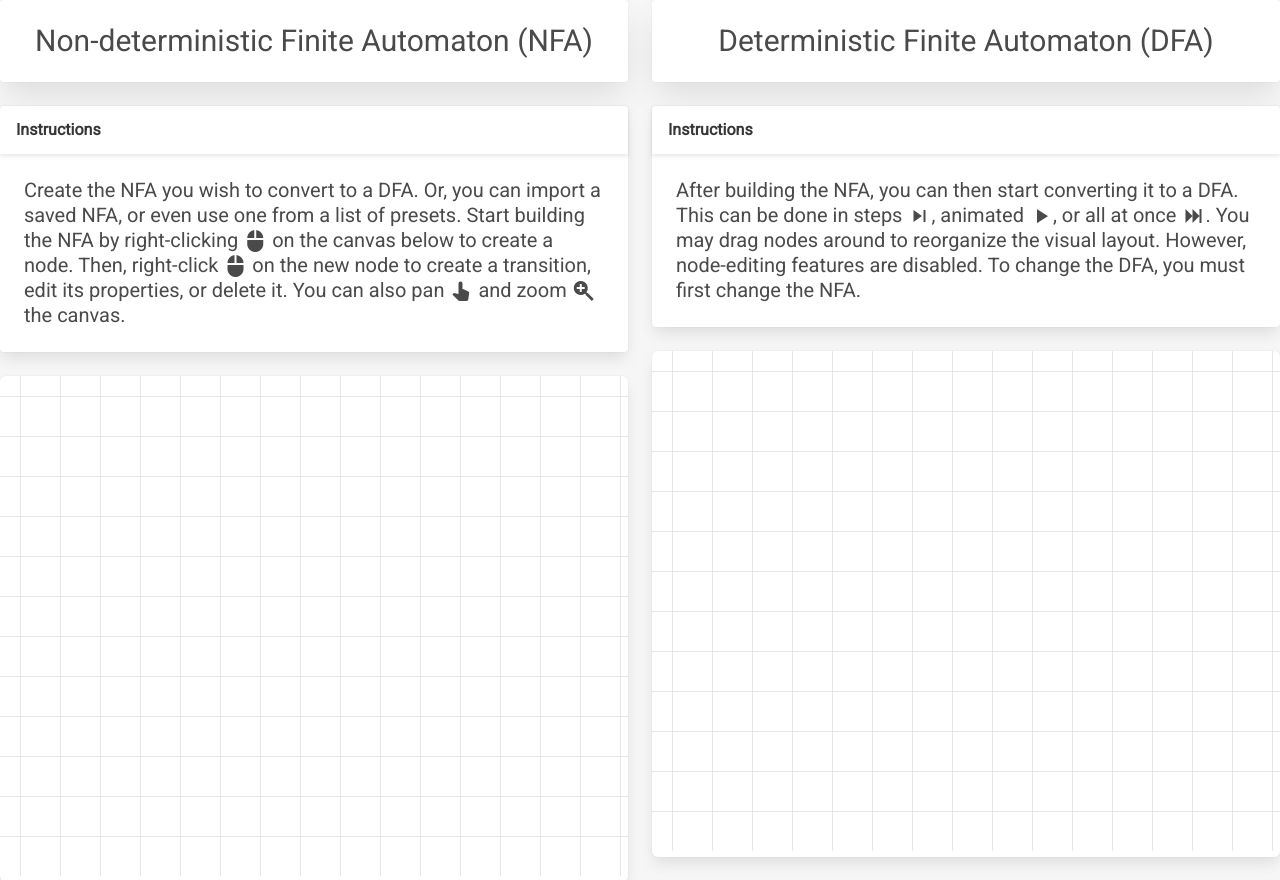
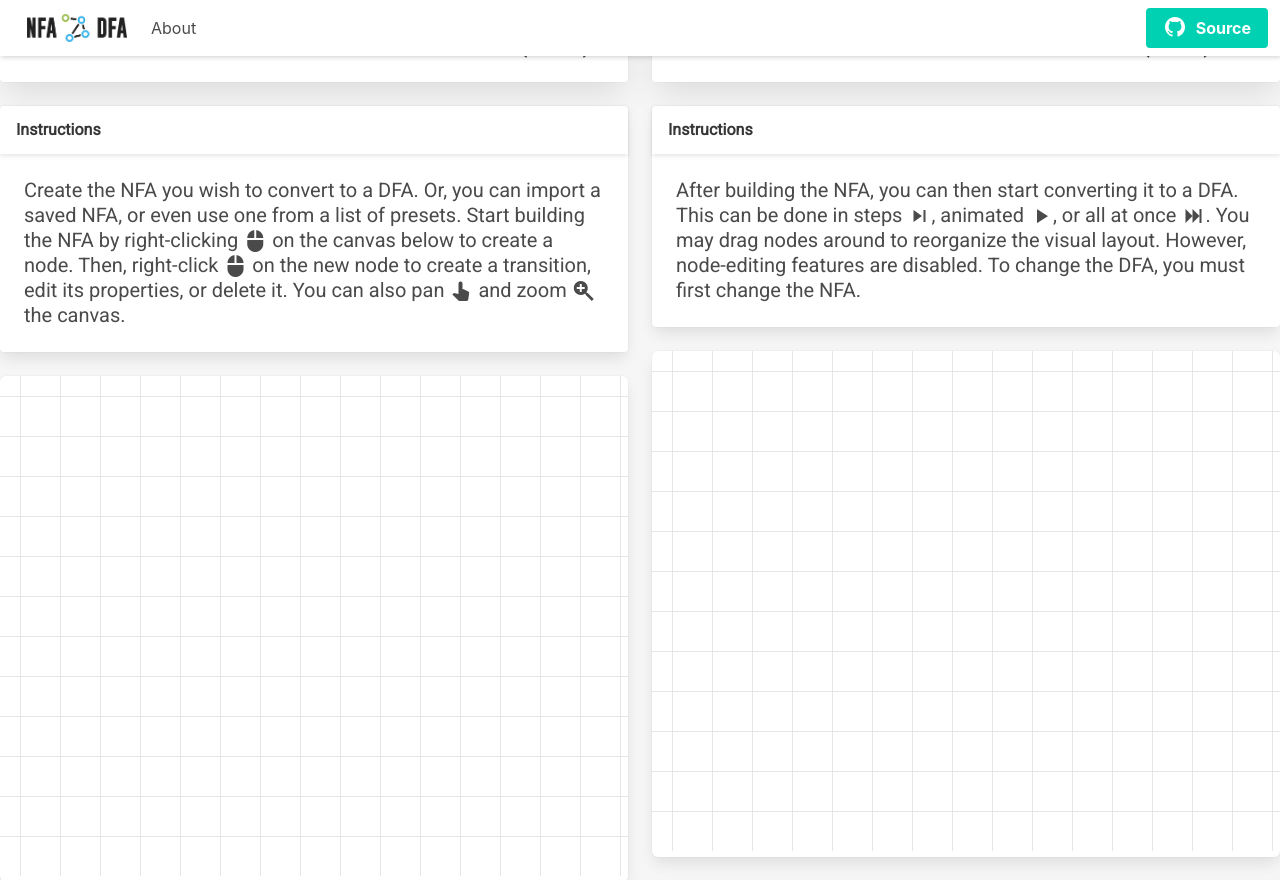
Before and after one commit to joeylemon/nfa-to-dfa, a website with bundled scripts: page index.html in a window 1280 px wide. Shown: the top 880 px of the page. Built offline with nearby package versions, Linux system fonts and the light colour scheme.

Commit message:
add navbar

```diff
--- a/index.html
+++ b/index.html
@@ -25,6 +25,32 @@
 </head>
 
 <body>
+    <nav class="navbar is-fixed-top" role="navigation" aria-label="main navigation">
+        <div class="navbar-brand" style="padding-left: 15px;">
+            <a class="navbar-item" href="https://joeylemon.github.io/nfa-to-dfa">
+                <img src="src/img/logo.png" width="100" height="28">
+            </a>
+        </div>
+
+        <div class="navbar-menu">
+            <div class="navbar-start">
+                <a class="navbar-item" href="https://github.com/joeylemon/nfa-to-dfa/blob/master/README.md">
+                    About
+                </a>
+            </div>
+
+            <div class="navbar-end">
+                <div class="navbar-item">
+                    <div class="buttons">
+                        <a class="button is-primary" href="https://github.com/joeylemon/nfa-to-dfa">
+                            <strong><i class="mdi mdi-github" aria-hidden="true"></i> Source</strong>
+                        </a>
+                    </div>
+                </div>
+            </div>
+        </div>
+    </nav>
+
     <div class="columns is-desktop">
         <div class="column">
             <div class="card title" id="nfa-title">
@@ -237,6 +263,9 @@
                 <nobr><a href="https://github.com/c-minton">Connor Minton
                         <i class="mdi mdi-18px mdi-github" aria-hidden="true"></i></a></nobr>.
             </p>
+            <a class="button is-primary" href="https://github.com/joeylemon/nfa-to-dfa" style="margin-top: 20px;">
+                <strong><i class="mdi mdi-github" aria-hidden="true"></i> Source</strong>
+            </a>
         </div>
     </div>
 
--- a/src/css/main.css
+++ b/src/css/main.css
@@ -1,5 +1,6 @@
 body {
     padding: 20px;
+    padding-top: 80px;
     background-color: #f6f6f6;
 }
 
@@ -16,6 +17,10 @@
     font-family: Roboto;
     font-size: 15px;
     line-height: 20px;
+}
+
+.footnotes {
+    margin-top: 60px;
 }
 
 .footnotes p {
@@ -63,6 +68,10 @@
 .card-header-title {
     font-family: Roboto;
     font-weight: normal;
+}
+
+.navbar {
+    box-shadow: 1px 1px 5px rgba(0,0,0,0.2);
 }
 
 canvas {
```
Also changed, not shown: src/img/logo.png (added).
